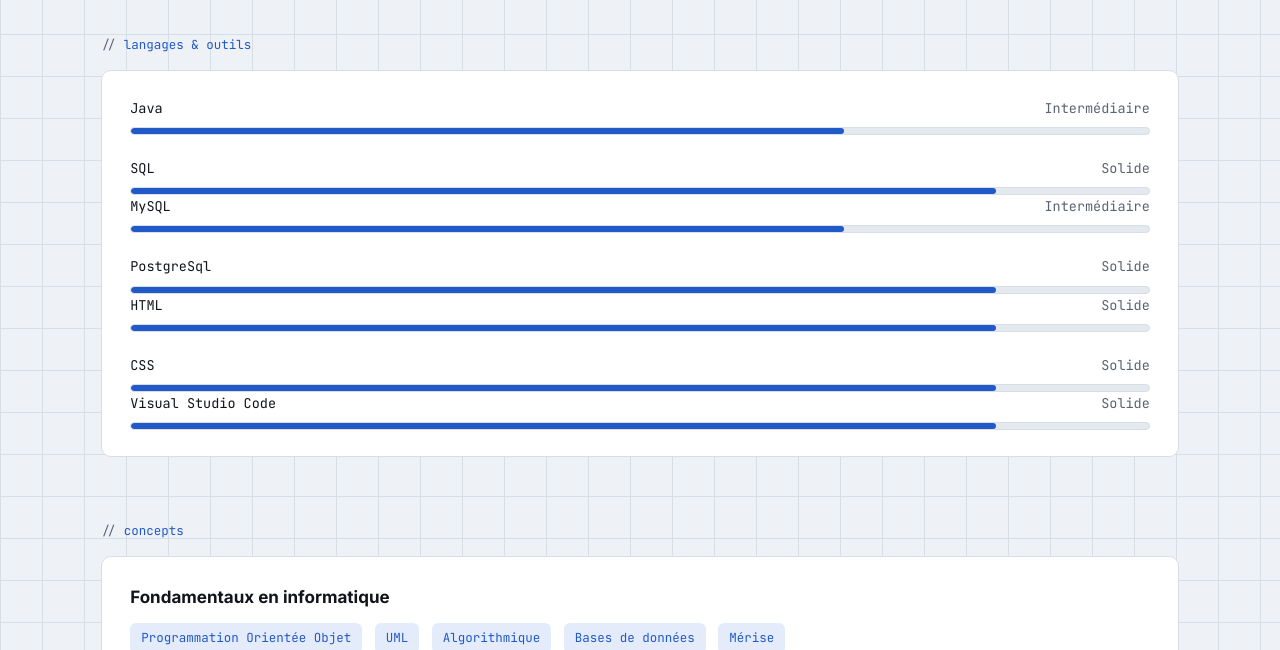
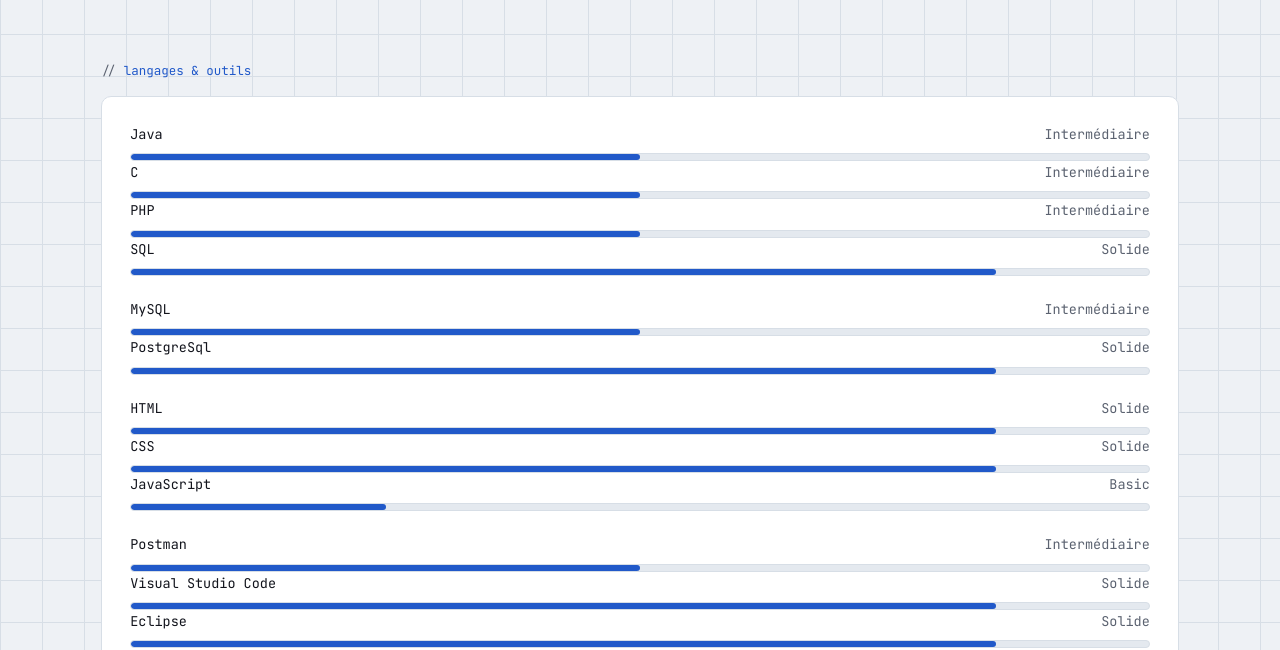
Before and after one commit to viviantoud-art/portfolio, a plain HTML site: page skills.html in a window 1280 px wide. Shown: the part 302-952 px from the top of the page. Drawn offline with Linux system fonts and the light colour scheme.

Commit message:
Update skills.html L3

```diff
--- a/skills.html
+++ b/skills.html
@@ -1,4 +1,4 @@
-<!DOCTYPE html>
+DOCTYPE html>
 <html lang="fr">
 <head>
 <meta charset="UTF-8">
@@ -35,23 +35,31 @@
   <section>
     <span class="eyebrow">langages & outils</span>
     <div class="card">
-      <div class="skill-row">
+      <div class="skill-row" style="margin-bottom:0;">
         <div class="skill-top"><span>Java</span><span class="pct">Intermédiaire</span></div>
-        <div class="track"><div class="fill" data-level="70"></div></div>
+        <div class="track"><div class="fill" data-level="50"></div></div>
       </div>
       <div class="skill-row" style="margin-bottom:0;">
+        <div class="skill-top"><span>C</span><span class="pct">Intermédiaire</span></div>
+        <div class="track"><div class="fill" data-level="50"></div></div>
+      </div>
+      <div class="skill-row" style="margin-bottom:0;">
+        <div class="skill-top"><span>PHP</span><span class="pct">Intermédiaire</span></div>
+        <div class="track"><div class="fill" data-level="50"></div></div>
+      </div>
+      <div class="skill-row" >
         <div class="skill-top"><span>SQL</span><span class="pct">Solide</span></div>
         <div class="track"><div class="fill" data-level="85"></div></div>
       </div>
-      <div class="skill-row">
+      <div class="skill-row" style="margin-bottom:0;">
         <div class="skill-top"><span>MySQL</span><span class="pct">Intermédiaire</span></div>
-        <div class="track"><div class="fill" data-level="70"></div></div>
+        <div class="track"><div class="fill" data-level="50"></div></div>
       </div>
-      <div class="skill-row" style="margin-bottom:0;">
+      <div class="skill-row" >
         <div class="skill-top"><span>PostgreSql</span><span class="pct">Solide</span></div>
         <div class="track"><div class="fill" data-level="85"></div></div>
       </div>
-      <div class="skill-row">
+      <div class="skill-row" style="margin-bottom:0;">
         <div class="skill-top"><span>HTML</span><span class="pct">Solide</span></div>
         <div class="track"><div class="fill" data-level="85"></div></div>
       </div>
@@ -59,8 +67,20 @@
         <div class="skill-top"><span>CSS</span><span class="pct">Solide</span></div>
         <div class="track"><div class="fill" data-level="85"></div></div>
       </div>
+       <div class="skill-row" >
+        <div class="skill-top"><span>JavaScript</span><span class="pct">Basic</span></div>
+        <div class="track"><div class="fill" data-level="25"></div></div>
+      </div>
+      <div class="skill-row" style="margin-bottom:0;">
+        <div class="skill-top"><span>Postman</span><span class="pct">Intermédiaire</span></div>
+        <div class="track"><div class="fill" data-level="50"></div></div>
+      </div>
       <div class="skill-row" style="margin-bottom:0;">
         <div class="skill-top"><span>Visual Studio Code</span><span class="pct">Solide</span></div>
+        <div class="track"><div class="fill" data-level="85"></div></div>
+      </div>
+      <div class="skill-row" style="margin-bottom:0;">
+        <div class="skill-top"><span>Eclipse</span><span class="pct">Solide</span></div>
         <div class="track"><div class="fill" data-level="85"></div></div>
       </div>
     </div>
@@ -88,6 +108,7 @@
       <div style="margin-top:12px;">
         <span class="tag green">Logique algorithmique</span>
         <span class="tag green">Analyse de données (niveau académique)</span>
+        <span class="tag green">Les statistiques</span>
       </div>
     </div>
   </section>
```
